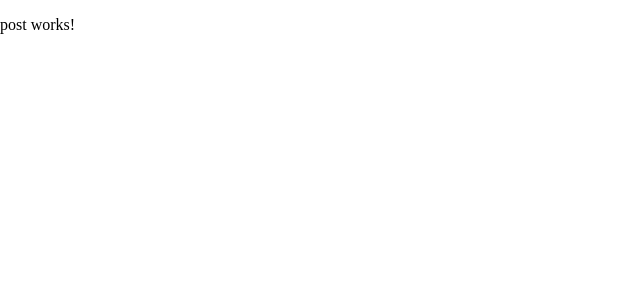
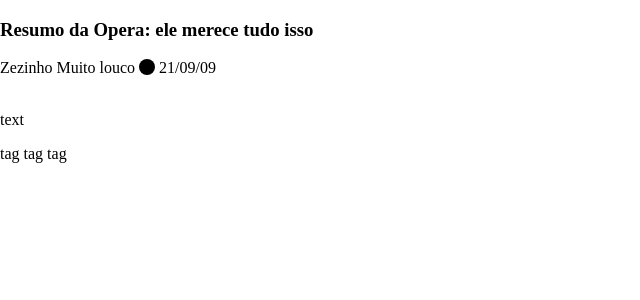
Before and after one commit to L3onix/angular-blog, an Angular app: page /post/1 in a window 1280 px wide. Shown: the top 300 px of the page, without its empty margins (0-640 px from the left). Built offline with nearby package versions, Linux system fonts and the light colour scheme.

Commit message:
create post title component

```diff
--- /dev/null
+++ b/src/app/components/post-title/post-title.component.html
@@ -0,0 +1,11 @@
+<section>
+    <div>
+        <h1>{{ title }}</h1>
+        <div>
+            <span>{{ author }} </span>
+            <fa-icon [icon]="faCircle"></fa-icon>
+            <span> {{ date }}</span>
+        </div>
+    </div>
+    <img src="{{ img }}">
+</section>
--- /dev/null
+++ b/src/app/components/post-title/post-title.component.ts
@@ -0,0 +1,23 @@
+import { Component, Input } from '@angular/core';
+import { FontAwesomeModule } from '@fortawesome/angular-fontawesome';
+import { faCircle } from '@fortawesome/free-solid-svg-icons';
+
+@Component({
+  selector: 'app-post-title',
+  standalone: true,
+  imports: [FontAwesomeModule],
+  templateUrl: './post-title.component.html',
+  styleUrl: './post-title.component.css'
+})
+export class PostTitleComponent {
+  @Input()
+  author:string = ""
+  @Input()
+  date:string = ""
+  @Input()
+  img:string = ""
+  @Input()
+  title:string = ""
+
+  faCircle = faCircle
+}
--- a/src/app/pages/post/post.component.html
+++ b/src/app/pages/post/post.component.html
@@ -1 +1,18 @@
-<p>post works!</p>
+<section>
+    <app-post-title
+        author="Zezinho Muito louco"
+        date="21/09/09"
+        img=""
+        title="Resumo da Opera: ele merece tudo isso"
+    ></app-post-title>
+    <div>
+        <p>
+            text
+        </p>
+    </div>
+    <div>
+        tag
+        tag
+        tag
+    </div>
+</section>
--- a/src/app/pages/post/post.component.ts
+++ b/src/app/pages/post/post.component.ts
@@ -1,9 +1,10 @@
 import { Component } from '@angular/core';
+import { PostTitleComponent } from '../../components/post-title/post-title.component';
 
 @Component({
   selector: 'app-post',
   standalone: true,
-  imports: [],
+  imports: [PostTitleComponent],
   templateUrl: './post.component.html',
   styleUrl: './post.component.css'
 })
```
Also changed, not shown: src/app/components/post-title/post-title.component.css (added), 1 other file (tests, documents, lock files or other folders).
